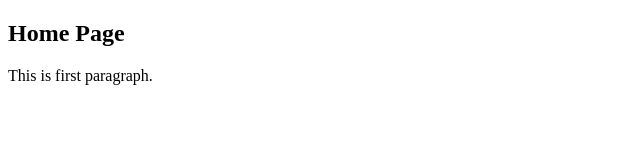
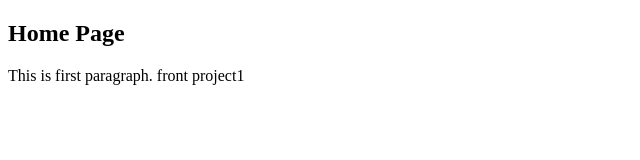
Before and after one commit to ZarChiPhyo/frond-end-project, a plain HTML site: page index.html in a window 1280 px wide. Shown: the whole page, without its empty margins (0-640 px from the left). Drawn offline with Linux system fonts and the light colour scheme.

Commit message:
Update index.html

```diff
--- a/index.html
+++ b/index.html
@@ -7,6 +7,6 @@
 </head>
 <body>
     <h2>Home Page</h2>
-    <p>This is first paragraph.</p>
+    <p>This is first paragraph. front project1</p>
 </body>
 </html>
```
